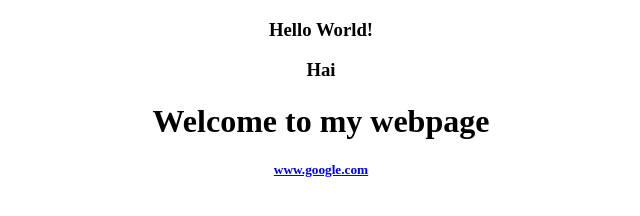
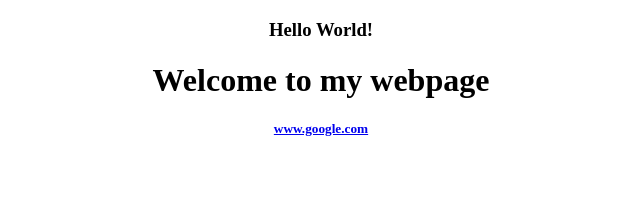
Before and after one commit to vishnums-cabot/sample-project, a plain HTML site: page index.html in a window 1280 px wide. Shown: the whole page, without its empty margins (319-959 px from the left). Drawn offline with Linux system fonts and the light colour scheme.

Commit message:
Update index.html

```diff
--- a/index.html
+++ b/index.html
@@ -7,7 +7,6 @@
     <div class="container">
         <div class="header">
             <h3>Hello World!</h3>
-            <h3>Hai</h3>
         </div>
         <div class="content">
             <h1>Welcome to my webpage</h1>
```
